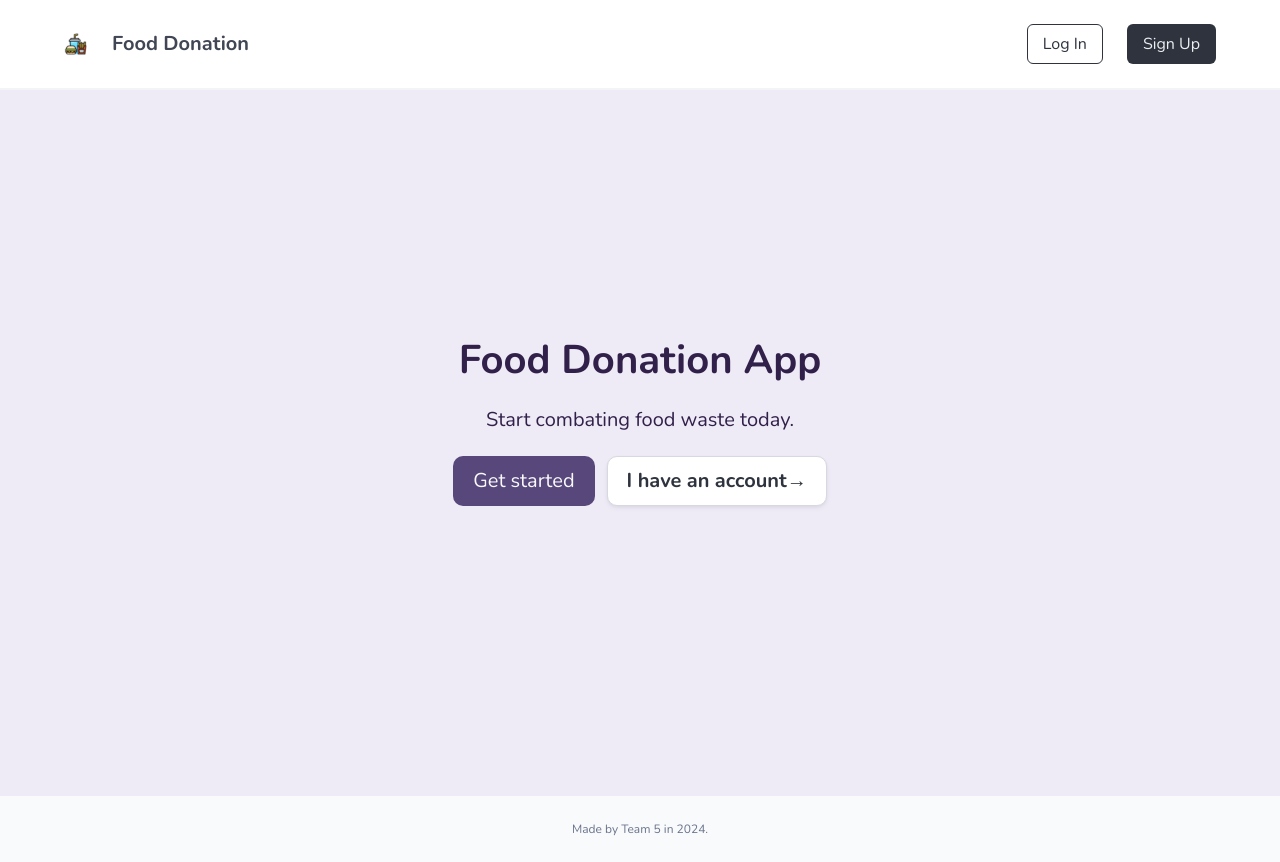
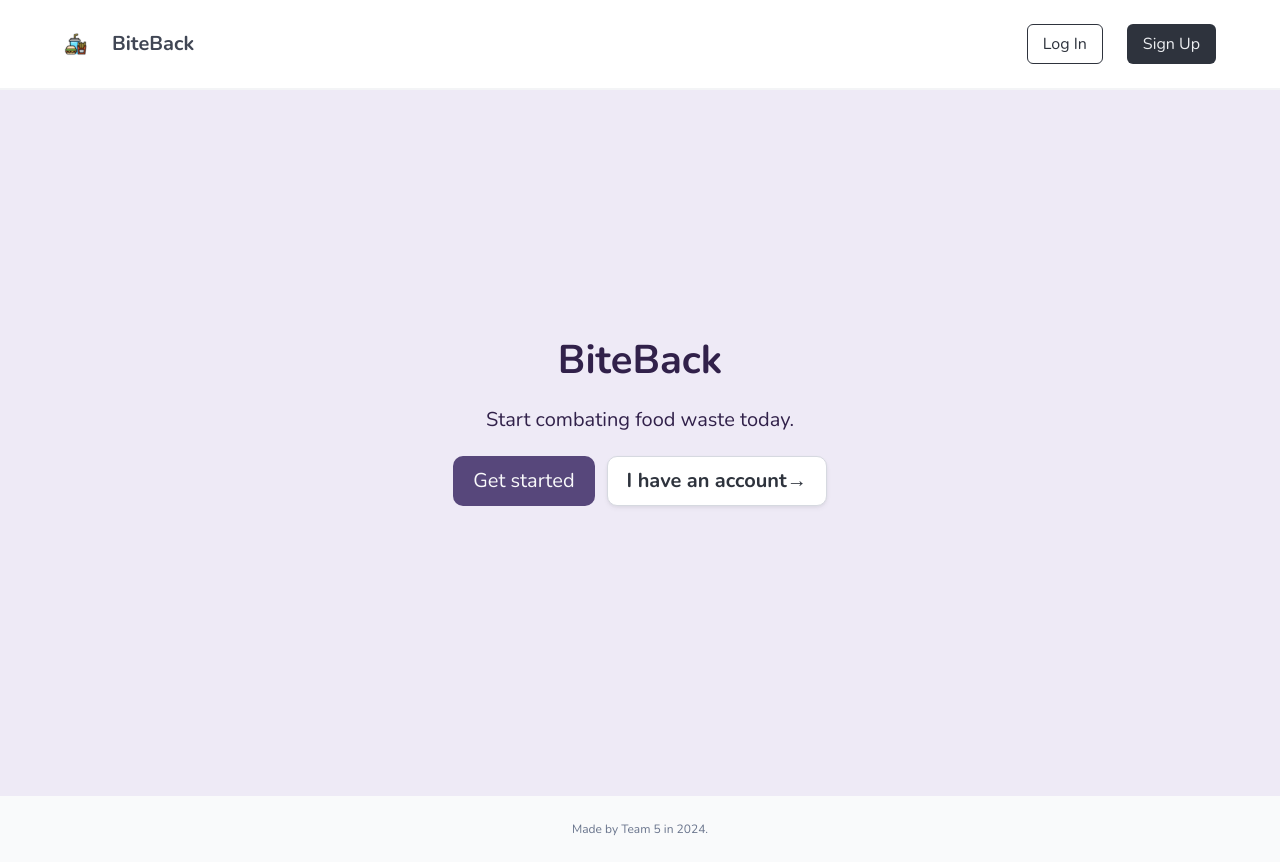
Before and after one commit to gcivil-nyu-org/wed-fall24-team5, a Django app: page /accounts/landing/ in a window 1280 px wide. Run offline with Django 5.2, Linux system fonts and the light colour scheme; some libraries are stand-ins or nearby versions.

Commit message:
Changed Food Donation App to BiteBack (#393)

```diff
--- a/src/accounts/templates/accounts/landing.html
+++ b/src/accounts/templates/accounts/landing.html
@@ -12,7 +12,7 @@
 {% endblock extra_head %}
 {% block content %}
     <div class="container has-text-centered">
-        <h1 class="title is-2 is-spaced">Food Donation App</h1>
+        <h1 class="title is-2 is-spaced">BiteBack</h1>
         <p class="subtitle">Start combating food waste today.</p>
         <div class="buttons is-centered mt-5">
             <a href="{% url 'accounts:register' %}"
--- a/src/instructions/templates/instructions/instructions.html
+++ b/src/instructions/templates/instructions/instructions.html
@@ -1,6 +1,6 @@
 {% extends "_base.html" %}
 {% block title %}
-Instructions - Food Donation App
+Instructions - BiteBack
 {% endblock title %}
 {% load static %}
 {% block content %}
--- a/src/templates/partials/theader.html
+++ b/src/templates/partials/theader.html
@@ -23,7 +23,7 @@
         <div class="navbar-brand">
             <a href="{% url 'recipient_dashboard' %}" class="navbar-item">
                 <span><figure class="image is-24x24"><img src="{% static 'favicon.ico' %}" height="auto" width="auto" alt="" /></figure></span>
-                <span class="ml-3 is-size-5 has-text-weight-bold has-text-grey-dark">Food Donation</span>
+                <span class="ml-3 is-size-5 has-text-weight-bold has-text-grey-dark">BiteBack</span>
             </a>
             <a role="button"
                class="navbar-burger"
```
Also changed, not shown: README.md.
